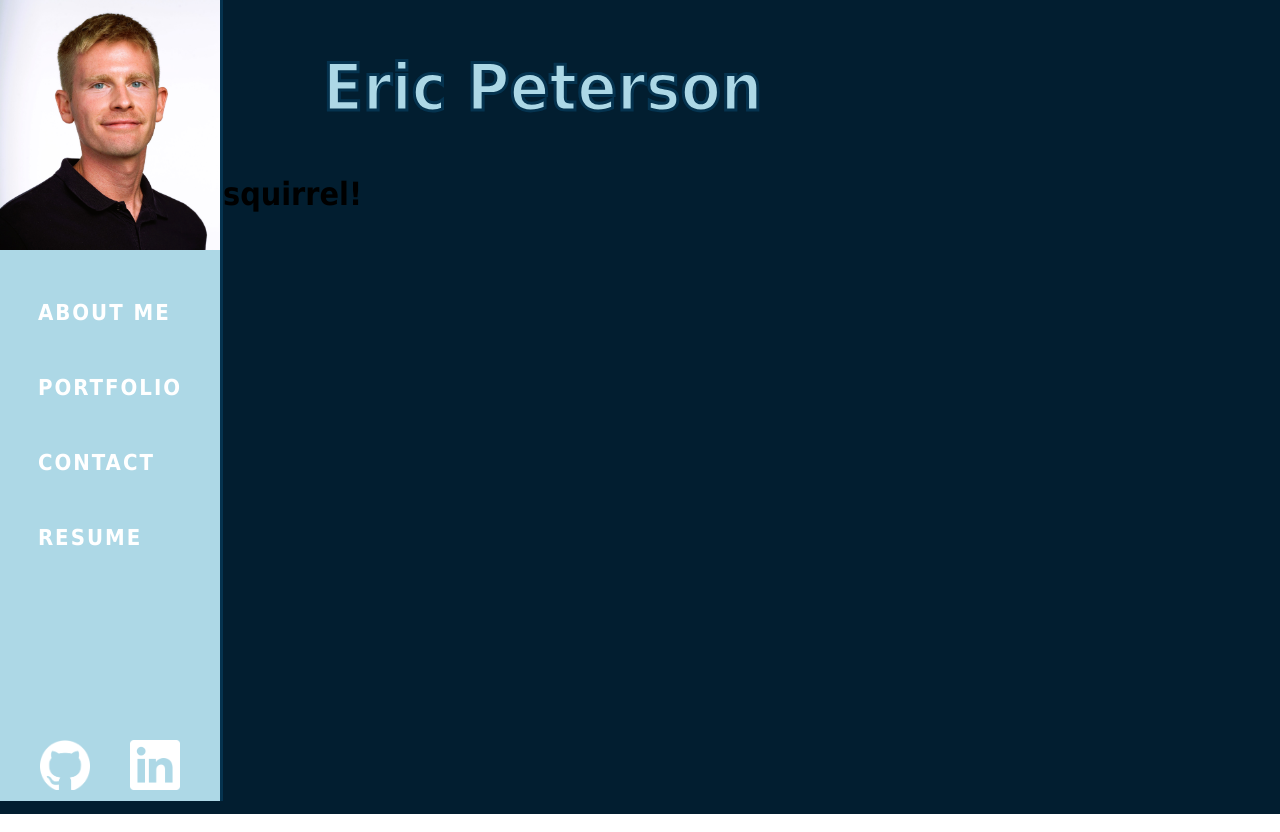
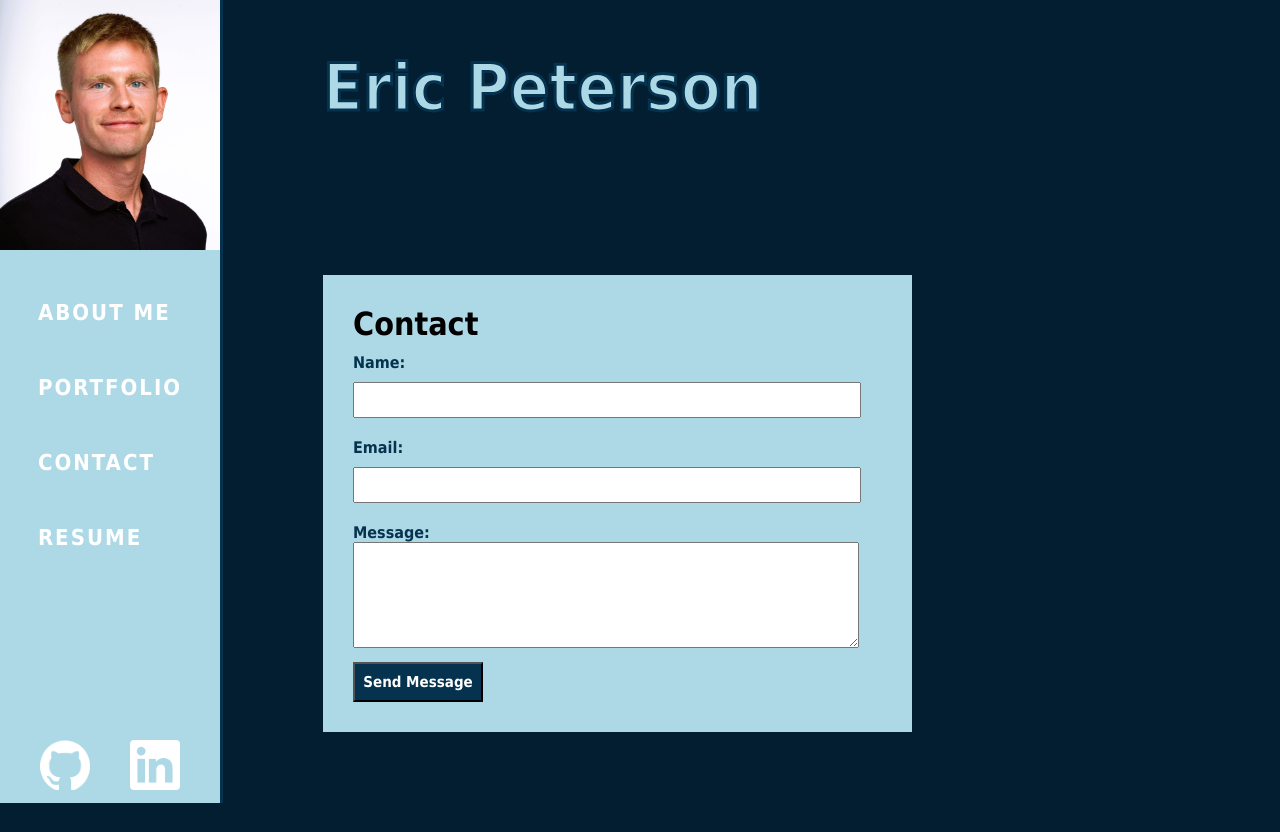
Before and after one commit to ericlyn4s/eric-peterson-react-portfolio, a React (Vite) app: page /contact in a window 1280 px wide. Built offline with nearby package versions, Linux system fonts and the light colour scheme.

Commit message:
Added form elements

```diff
--- a/src/App.css
+++ b/src/App.css
@@ -124,11 +124,52 @@ header a {
   background: url("../src/assets/password-generator.png");
 }
 
+<!-- Contact Formating --->
+.contact-form {
+  border: solid;
+  background: lightblue;
+}
 
+form.container {
+  margin: 100px;
+  width: 50%;
+  padding: 30px;
+  background-color: lightblue;
+  display: block;
+}
 
+.contact-field {
+  padding-top: 10px;
+  padding-bottom: 10px;
+  width: 20px;
+}
 
+.contact-label {
+  color: rgb(5, 51, 79);
+  font-weight: bold;
+}
 
+#name, #email {
+  width: 500px;
+  height: 30px;
+  margin-top: 10px;
+}
 
+#message {
+  width: 500px;
+  height: 100px;
+}
+
+#form-button {
+  background-color: rgb(5, 51, 79);
+  height: 40px;
+  width: 130px;
+  color: white;
+  font-size: 15px;
+  font-weight: bold;
+}
+
+<!--Footer Formatting--->
 header a:hover {
   color: rgb(5, 51, 79);
 }
--- a/src/pages/ContactPage.jsx
+++ b/src/pages/ContactPage.jsx
@@ -1,9 +1,55 @@
+import { useState } from 'react';
+
 function ContactPage() {
-    return (
+  const [name, setName] = useState('');
+  const [email, setEmail] = useState('');
+  const [message, setMessage] = useState('');
+
+  const handleSubmit = (event) => {
+    event.preventDefault(); // Prevent default form submission behavior
+    // Here, you'd typically send the form data to a server (e.g., using fetch)
+    console.log('Form Data:', { name, email, message });
+  };
+
+  return (
     <>
-      <h1>squirrel!</h1>
+       {/* Updated heading */}
+      <form className="container" onSubmit={handleSubmit}>
+      <h1>Contact</h1>
+        <div className="contact-field">
+          <label htmlFor="name" className="contact-label">Name:</label>
+          <input
+            type="text"
+            id="name"
+            value={name}
+            onChange={(e) => setName(e.target.value)}
+            required
+          />
+        </div>
+        <div className="contact-field">
+          <label htmlFor="email" className="contact-label">Email:</label>
+          <input
+            type="email"
+            id="email"
+            value={email}
+            onChange={(e) => setEmail(e.target.value)}
+            required
+          />
+        </div>
+        <div className="contact-field">
+          <label htmlFor="message" className="contact-label">Message:</label>
+          <textarea
+            id="message"
+            value={message}
+            onChange={(e) => setMessage(e.target.value)}
+            required
+          />
+        </div>
+        <button id="form-button" type="submit">Send Message</button>
+      </form>
     </>
-    )
-  }
+  );
+}
+
 
   export default ContactPage;
```
